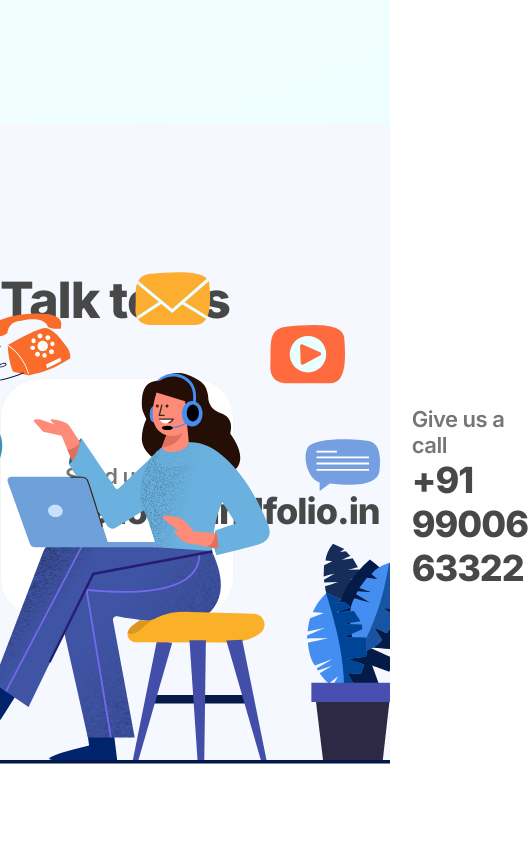
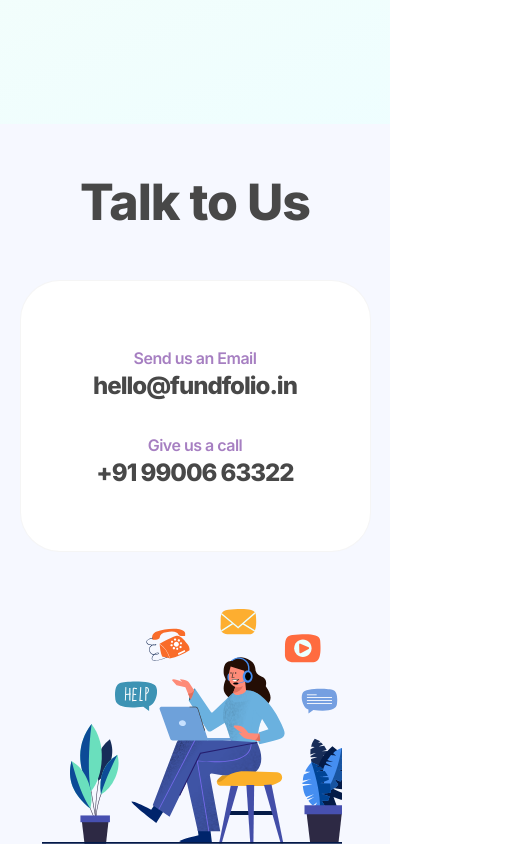
Before and after one commit to nihalavulan/marketfeed-assignment, a Next.js app: page / in a window 390 px wide. Shown: the part 6909-7753 px from the top of the page, 528 px wide, since content can reach past the window. Before the commit the page ends 7673 px from the top, so only its background shows below. Built offline with nearby package versions, Linux system fonts and the light colour scheme.

Commit message:
Contact us mobile done

```diff
--- a/components/common/styled/ContactItem.styled.js
+++ b/components/common/styled/ContactItem.styled.js
@@ -10,6 +10,7 @@
     line-height: 26px;
     letter-spacing: -0.5px;
     font-weight: 600;
+    opacity: 0.7;
   }
   h3 {
     color: ${({ theme }) => theme.text.darkText};
@@ -17,4 +18,15 @@
     letter-spacing: -1px;
     font-weight: 800;
   }
+
+  @media (max-width: ${({ theme }) => theme.isMobile}) {
+    text-align: center;
+    h6 {
+      font-size: 16px;
+      color: #8149a8;
+    }
+    h3 {
+      font-size: 24px;
+    }
+  }
 `;
--- a/components/styled/ContactUs.styled.js
+++ b/components/styled/ContactUs.styled.js
@@ -37,4 +37,28 @@
       align-items: center;
     }
   }
+
+  @media (max-width: ${({ theme }) => theme.isMobile}) {
+    height: 45rem;
+
+    & > img {
+      width: 300px;
+      right: 3rem;
+    }
+    & > div {
+      align-items: center;
+      justify-content: flex-start;
+      padding: 3rem 0;
+
+      h2 {
+        font-weight: 32px;
+      }
+
+      & > div {
+        flex-direction: column;
+        width: 90%;
+        height: auto;
+      }
+    }
+  }
 `;
```
